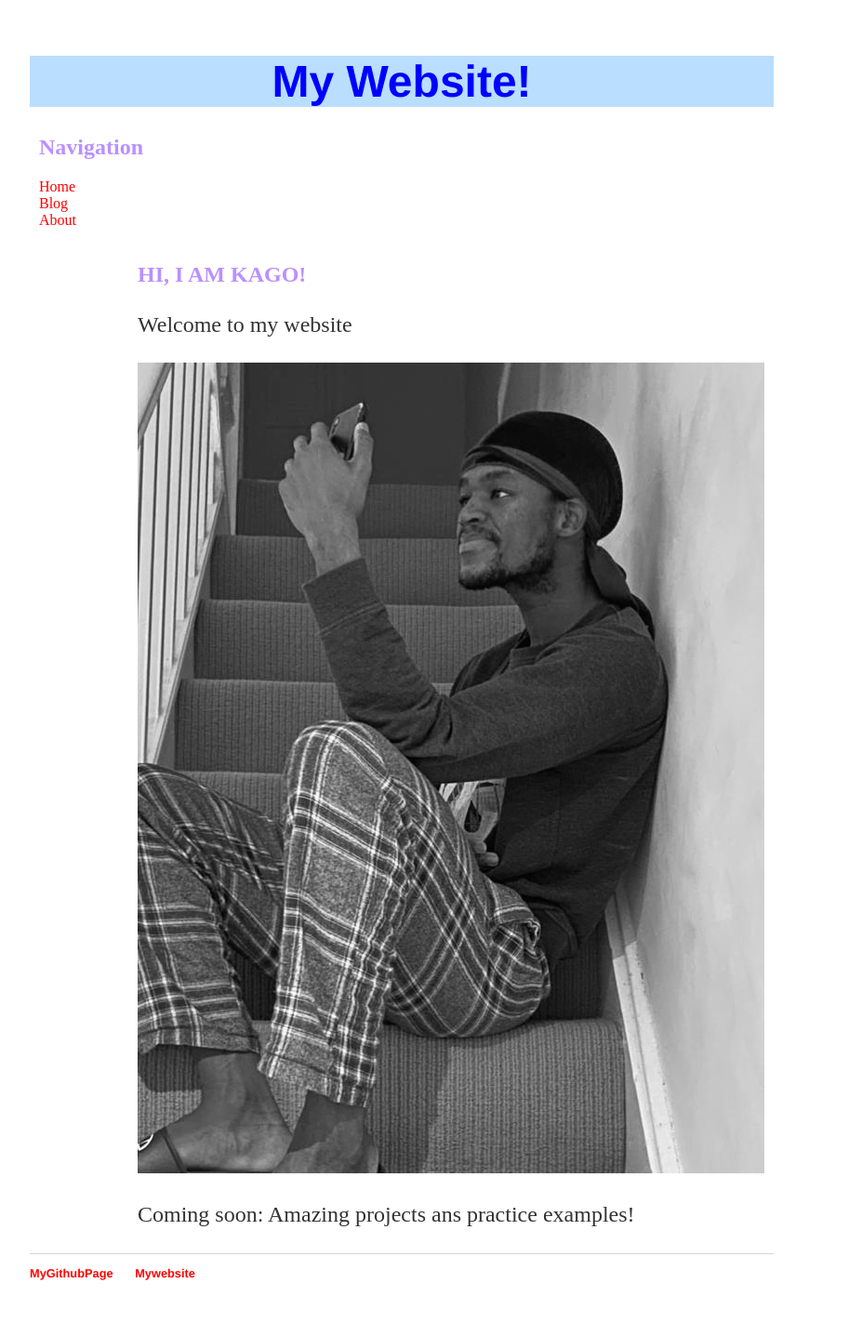
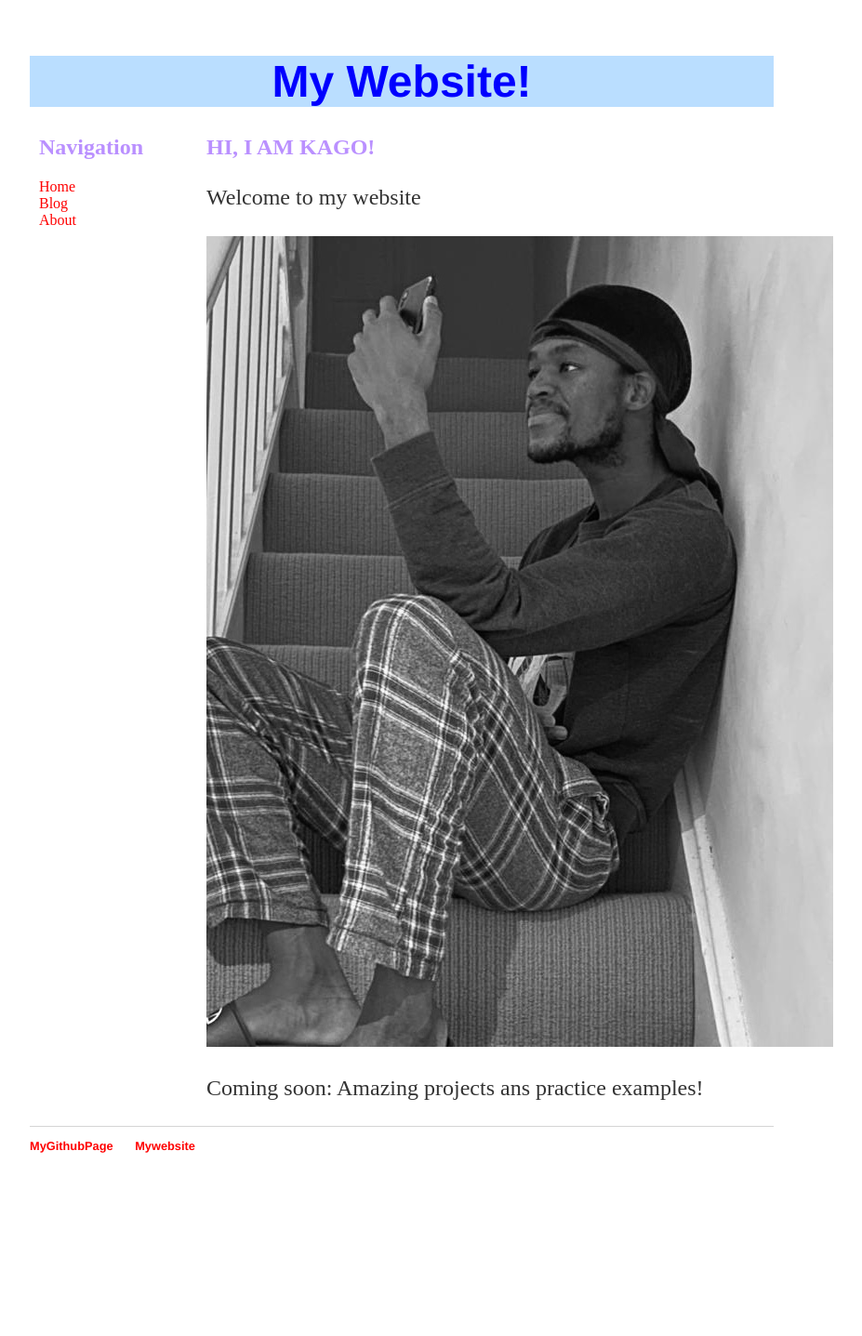
Before and after one commit to KagoPrezRantsho/KagoPrezRantsho.github.io, a Jekyll site: the page built from index.html, in a window 1280 px wide. Shown: the whole page at 93% size, without its empty margins (208-1135 px from the left). Built offline with Jekyll 4.4.1, drawn with Linux system fonts in a browser that asks for light colours; after the commit the page ends 1300 px from its top, so only the background shows below that.

Commit message:
Update main.css

```diff
--- a/css/main.css
+++ b/css/main.css
@@ -67,7 +67,7 @@ padding: 10px;
 }
 #main {
   float:right;
-  width: 600 px;
+  width: 600px;
 }
 #footer {
   clear: both;
```
